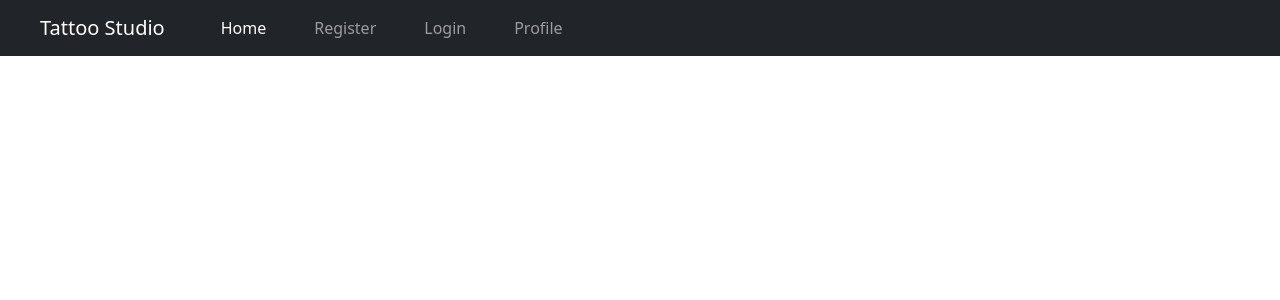
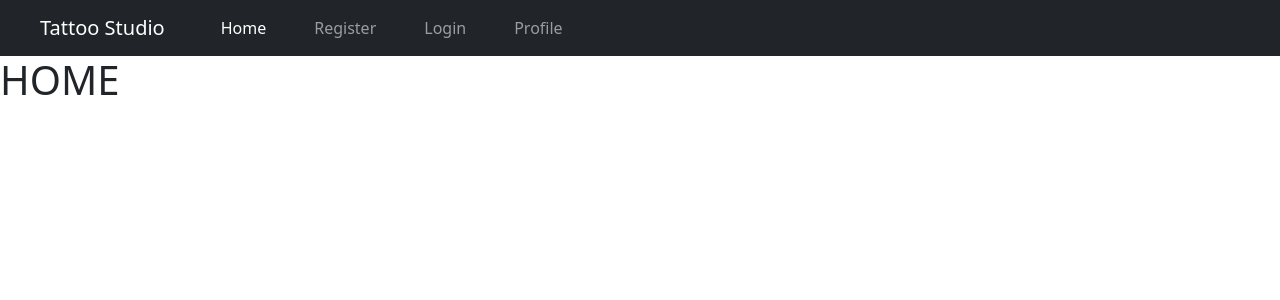
Before and after one commit to guillermogm/TattooStudioFront, a React (Vite) app: page / in a window 1280 px wide. Shown: the top 300 px of the page. Built offline with nearby package versions, Linux system fonts and the light colour scheme; the HTML template or start-up script is replaced by a standard one.

Commit message:
feat: Routes working

```diff
--- a/src/App.jsx
+++ b/src/App.jsx
@@ -1,11 +1,13 @@
 import './App.css'
 import { Header } from './Components/Header/Header'
+import { Body } from './Views/Body/Body'
 
 function App() {
 
   return (
     <>
       <Header/>
+      <Body/>
     </>
   )
 }
--- /dev/null
+++ b/src/Views/Body/Body.jsx
@@ -0,0 +1,16 @@
+import React from 'react'
+import { Routes, Route } from 'react-router-dom'
+import { Home } from '../Home/Home'
+import { NotFound } from '../NotFound/NotFound'
+
+
+export const Body = () => {
+  return (
+    <>
+    <Routes>
+        <Route path='*' element={<NotFound/>}/>
+        <Route path="/" element={<Home/>}/>
+    </Routes>
+    </>
+  )
+}
--- /dev/null
+++ b/src/Views/Home/Home.jsx
@@ -0,0 +1,9 @@
+import React from 'react'
+
+export const Home = () => {
+  return (
+    <>
+    <h1>HOME</h1>
+    </>
+  )
+}
--- /dev/null
+++ b/src/Views/NotFound/NotFound.jsx
@@ -0,0 +1,9 @@
+import React from 'react'
+
+export const NotFound = () => {
+  return (
+    <>
+    <h1>Not Found</h1>
+    </>
+  )
+}
```
Also changed, not shown: src/Views/Home/Home.css (added).
